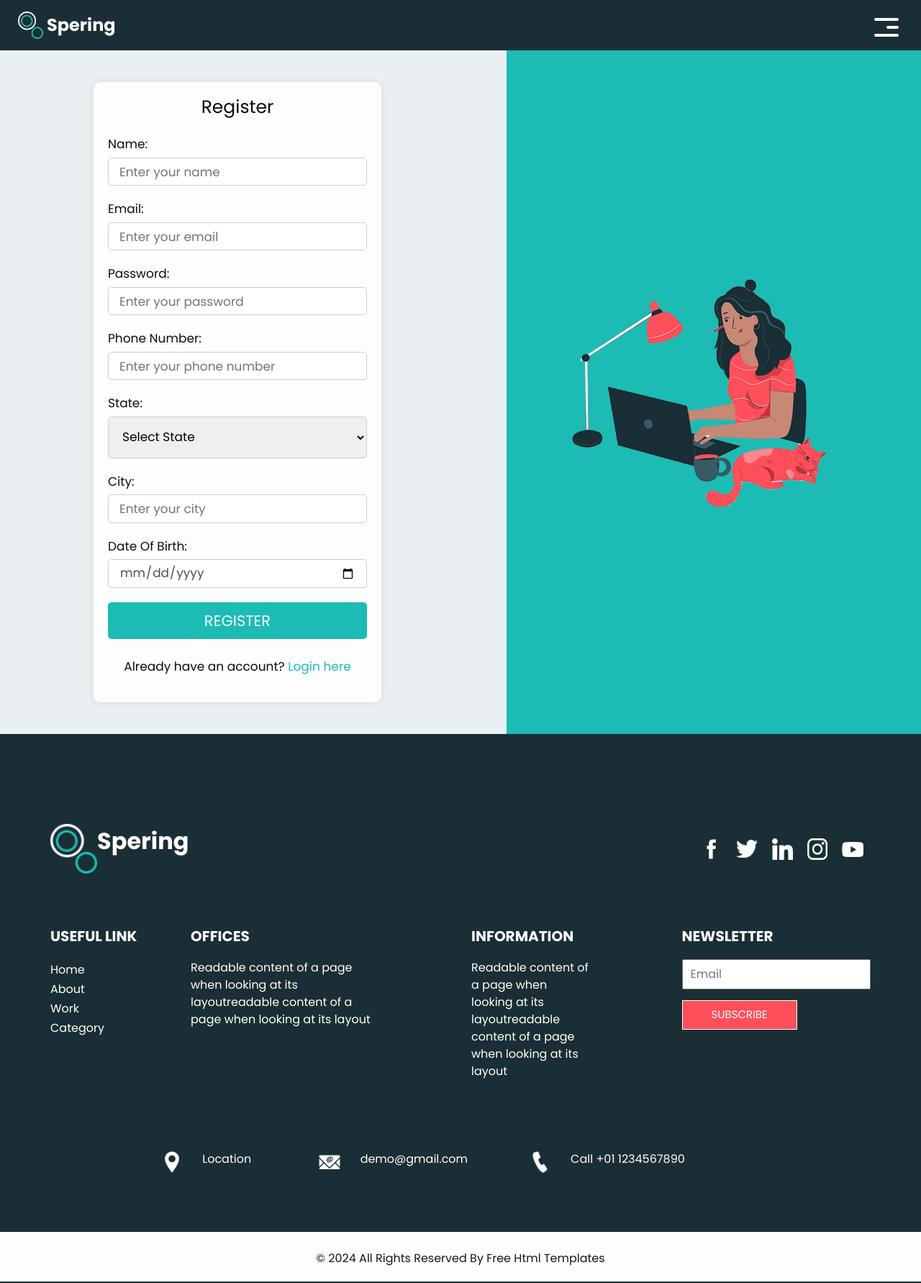
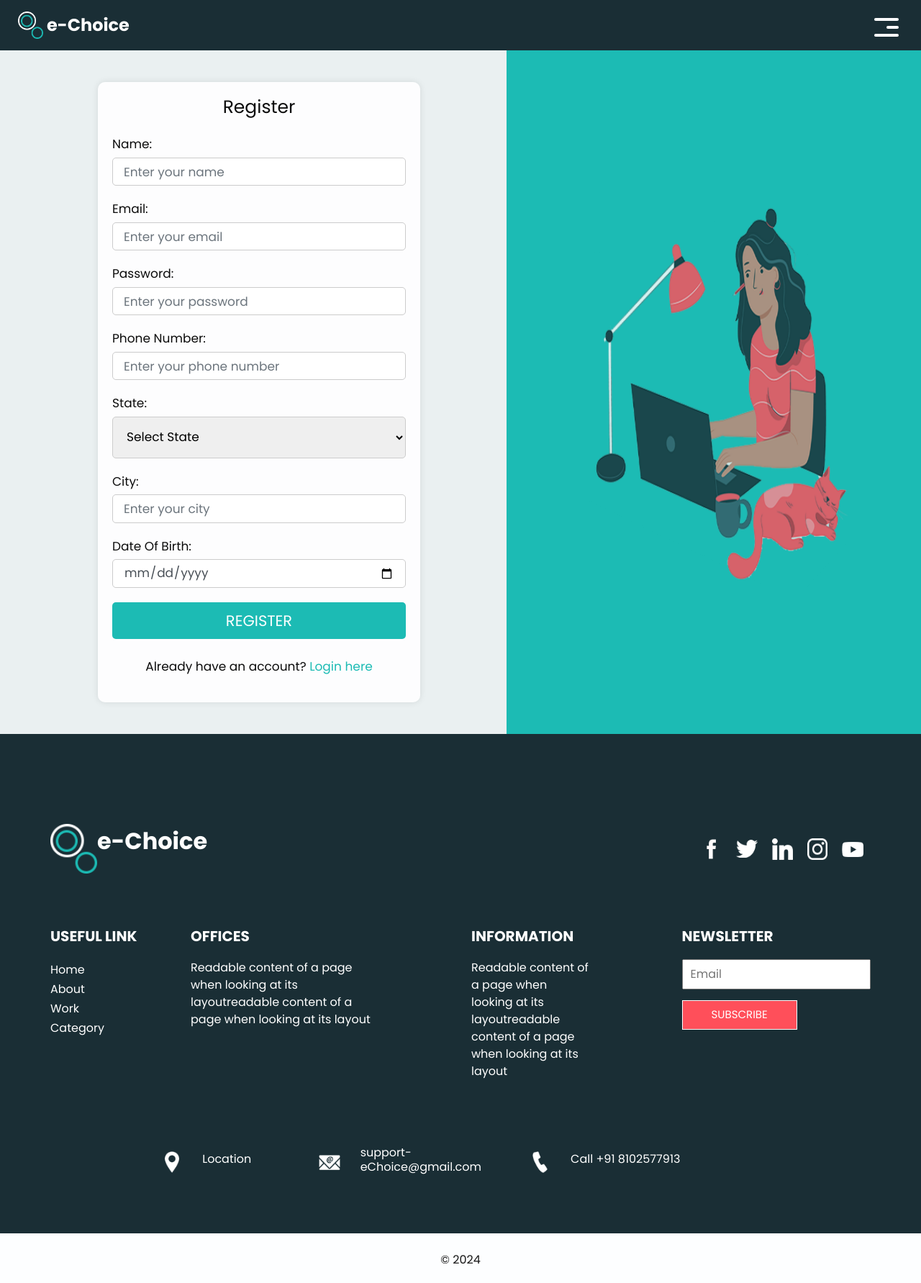
Before and after one commit to Ujjwal-245899/e-choice, a Spring Boot app: page /register in a window 1280 px wide. Shown: the whole page at 72% size. Run offline with Spring Boot 4, Linux system fonts and the light colour scheme; some libraries are stand-ins or nearby versions.

Commit message:
Changes FrontednSome Files

```diff
--- a/src/main/java/com/evoting/DAO/CandidateRepository.java
+++ b/src/main/java/com/evoting/DAO/CandidateRepository.java
@@ -2,6 +2,8 @@
 
 import com.evoting.Model.Candidate;
 import org.springframework.data.jpa.repository.JpaRepository;
+import org.springframework.data.jpa.repository.Query;
+import org.springframework.data.repository.query.Param;
 import org.springframework.stereotype.Repository;
 
 import java.util.List;
@@ -10,4 +12,8 @@
 public interface CandidateRepository extends JpaRepository<Candidate,Long> {
     List<Candidate> findByElectionId(Long electionId);
     Candidate findByid(Long id);
+
+
+    @Query("SELECT SUM(c.voteCount) FROM Candidate c WHERE c.election.id = :electionId")
+    Integer sumVoteCountByElectionId(@Param("electionId") Long electionId);
 }
--- a/src/main/java/com/evoting/Service/EmailServiceImpl.java
+++ b/src/main/java/com/evoting/Service/EmailServiceImpl.java
@@ -9,6 +9,7 @@
 import org.springframework.mail.SimpleMailMessage;
 import org.springframework.mail.javamail.JavaMailSender;
 import org.springframework.stereotype.Service;
+import org.springframework.web.bind.annotation.PostMapping;
 
 import java.time.LocalDateTime;
 import java.time.format.DateTimeFormatter;
--- a/src/main/resources/templates/regsiter.html
+++ b/src/main/resources/templates/regsiter.html
@@ -14,8 +14,9 @@
     <meta name="description" content="" />
     <meta name="author" content="" />
 
-    <title>Spering</title>
 
+    <title>User Register</title>
+    <link rel="icon" th:href="@{/images/logo.png}" type="image/x-icon">
     <link
       rel="stylesheet"
       href="https://cdnjs.cloudflare.com/ajax/libs/font-awesome/6.4.0/css/all.min.css"
@@ -55,30 +56,47 @@
         border-radius: 5px;
         font-size: 17px;
       }
-      .rimg-box {
+      .ring-box {
         flex: 1;
         display: flex;
         justify-content: center;
         align-items: center;
       }
 
-      .rimg-box img {
-        max-width: 60%;
-        height: auto;
-        border-radius: 10px;
-      }
+     @keyframes pulse {
+    0% {
+        transform: scale(1);
+        opacity: 1;
+    }
+    50% {
+        transform: scale(1.1);
+        opacity: 0.8;
+    }
+    100% {
+        transform: scale(1);
+        opacity: 1;
+    }
+}
+
+.ring-box img {
+    max-width: 60%;
+    height: 500px;
+    border-radius: 10px;
+    animation: pulse 2s infinite; /* Adjust the duration (2s) and repeat count (infinite) as needed */
+}
+
 
       .register_container {
         flex: 1;
         display: flex;
         justify-content: center;
         align-items: center;
-        padding: 20px;
+        padding: 80px;
       }
 
       .registration-form {
         width: 80%;
-        max-width: 400px;
+        max-width: 900px;
         background: rgba(255, 255, 255, 0.9);
         padding: 20px;
         border-radius: 10px;
@@ -156,7 +174,7 @@
           <nav class="navbar navbar-expand-lg custom_nav-container">
             <a class="navbar-brand" href="index.html">
               <img src="images/logo.png" alt="" />
-              <span> Spering </span>
+              <span> e-<bold>Choice</bold> </span>
             </a>
             <button
               class="navbar-toggler"
@@ -178,18 +196,18 @@
                   >
                 </li>
                 <li class="nav-item">
-                  <a class="nav-link" href="about.html"> About</a>
+                  <a class="nav-link" th:href="@{/about}"> About</a>
                 </li>
                 <li class="nav-item">
-                  <a class="nav-link" href="work.html">Work </a>
+                  <a class="nav-link" th:href="@{/work}">Work </a>
                 </li>
                 <li class="nav-item active">
-                  <a class="nav-link" href="category.html"> Category </a>
+                  <a class="nav-link" th:href="@{/category}"> Category </a>
                 </li>
               </ul>
               <div class="user_option">
-                <a href="">
-                  <span> Login/Register </span>
+                <a th:href="@{/login}">
+                  <span> Login </span>
                 </a>
                 <form
                   class="form-inline my-2 my-lg-0 ml-0 ml-lg-4 mb-3 mb-lg-0"
@@ -417,11 +435,11 @@
             <button type="submit" class="btn-box1">Register</button>
           </form>
           <div class="mt-3">
-            <p>Already have an account? <a href="/login">Login here</a></p>
+            <p>Already have an account? <a href="/loginpage">Login here</a></p>
           </div>
         </div>
       </div>
-      <div class="rimg-box">
+      <div class="ring-box">
         <img th:src="@{/images/slider-img.png}" alt="" />
       </div>
     </div>
@@ -432,7 +450,7 @@
           <div class="info_top">
             <div class="info_logo">
               <img th:src="@{/images/logo.png}" alt="" />
-              <span> Spering </span>
+              <span> e-<bold>Choice</bold> </span>
             </div>
             <div class="social_box">
               <a href="#">
@@ -460,18 +478,16 @@
                   <h5>Useful Link</h5>
                   <ul>
                     <li class="active">
-                      <a class="" href="index.html"
-                        >Home <span class="sr-only">(current)</span></a
-                      >
+                      <a class="" th:href="@{/index}">Home <span class="sr-only">(current)</span></a>
                     </li>
                     <li class="">
-                      <a class="" href="about.html">About </a>
+                      <a class="" th:href="@{about.html}">About </a>
                     </li>
                     <li class="">
-                      <a class="" href="work.html">Work </a>
+                      <a class="" th:href="@{work.html}">Work </a>
                     </li>
                     <li class="">
-                      <a class="" href="category.html">Category </a>
+                      <a class="" th:href="@{category.html}">Category </a>
                     </li>
                   </ul>
                 </div>
@@ -508,7 +524,7 @@
               <div class="info_contact layout_padding2">
                 <div class="row">
                   <div class="col-md-3">
-                    <a href="#" class="link-box">
+                    <a href="" class="link-box">
                       <div class="img-box">
                         <img th:src="@{/images/location.png}" alt="" />
                       </div>
@@ -523,7 +539,7 @@
                         <img th:src="@{/images/mail.png}" alt="" />
                       </div>
                       <div class="detail-box">
-                        <h6>demo@gmail.com</h6>
+                        <h6>support-eChoice@gmail.com</h6>
                       </div>
                     </a>
                   </div>
@@ -533,7 +549,7 @@
                         <img th:src="@{/images/call.png}" alt="" />
                       </div>
                       <div class="detail-box">
-                        <h6>Call +01 1234567890</h6>
+                        <h6>Call +91 8102577913</h6>
                       </div>
                     </a>
                   </div>
@@ -551,8 +567,8 @@
     <footer class="container-fluid footer_section">
       <div class="container">
         <p>
-          &copy; <span id="displayDate"></span> All Rights Reserved By
-          <a href="https://html.design/">Free Html Templates</a>
+          &copy; <span id="displayDate">All Rights Reserved By e-Choivce Pvt Ltd</span>
+
         </p>
       </div>
     </footer>
--- a/src/main/resources/templates/work.html
+++ b/src/main/resources/templates/work.html
@@ -1,5 +1,5 @@
 <!DOCTYPE html>
-<html>
+<html xmlns:th="http://www.thymeleaf.org">
 
 <head>
   <!-- Basic -->
@@ -12,7 +12,8 @@
   <meta name="description" content="" />
   <meta name="author" content="" />
 
-  <title>Spering</title>
+  <title>Work</title>
+  <link rel="icon" th:href="@{/images/logo.png}" type="image/x-icon">
 
   <!-- bootstrap core css -->
   <link rel="stylesheet" type="text/css" href="css/bootstrap.css" />
```
Also changed, not shown: src/main/java/com/evoting/Controller/FakeController.java (deleted, +0 -24 lines), src/main/java/com/evoting/Controller/LinksController.java (added, +39 -0 lines), src/main/resources/templates/about.html (+18 -15 lines), src/main/resources/templates/index.html (+26 -10 lines).
